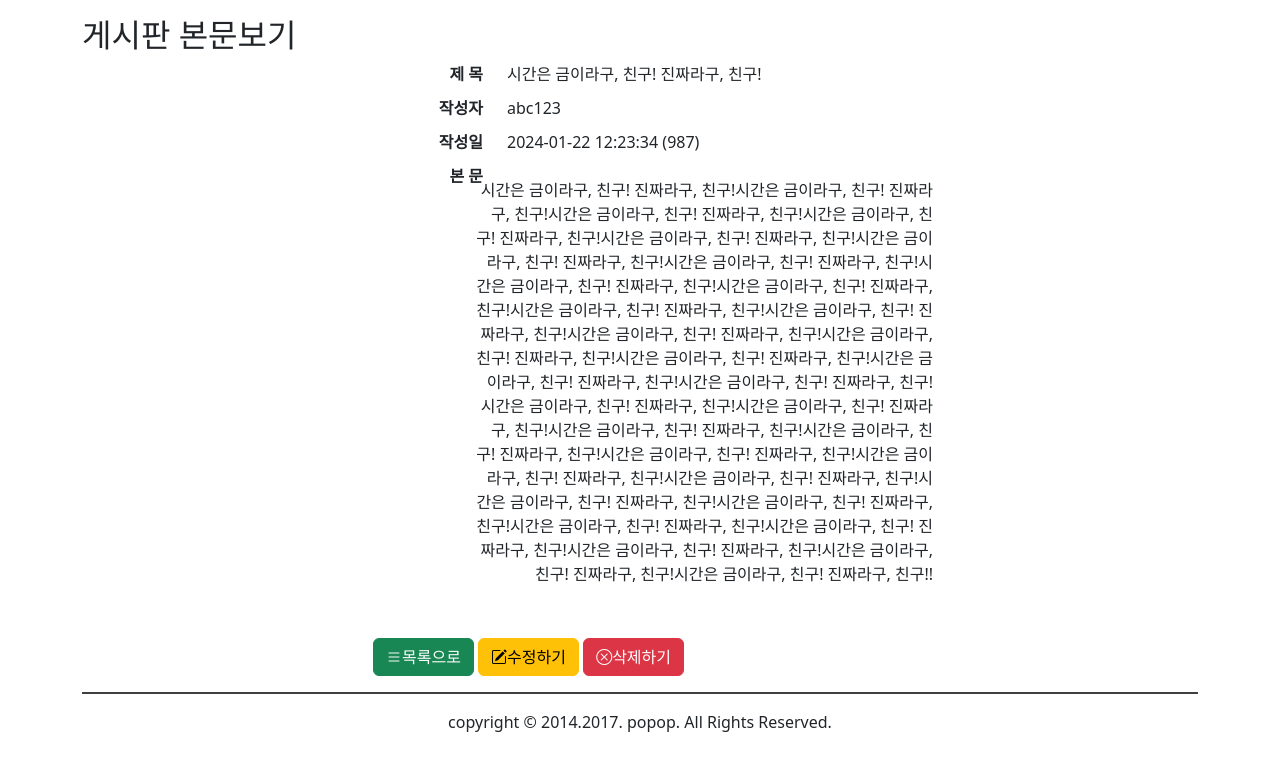
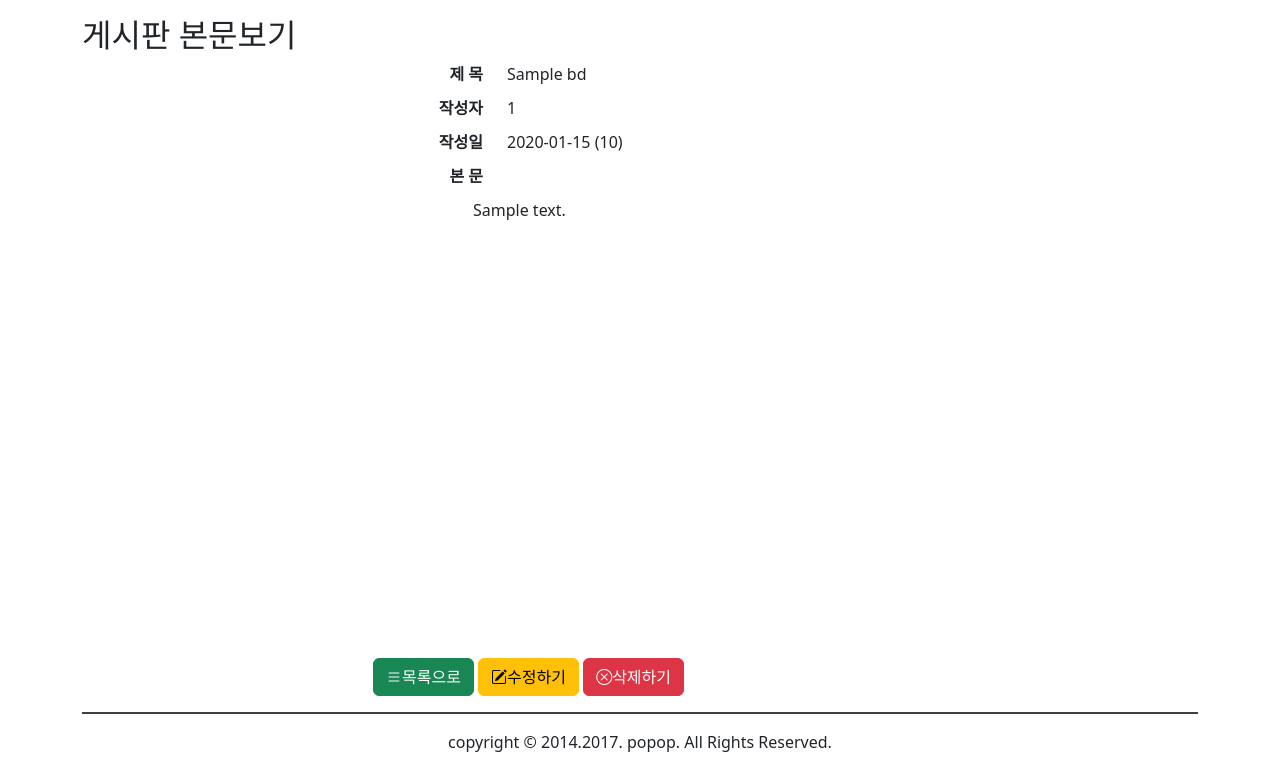
Before and after one commit to SEOKHYEONKIM0523/FastAPIproject, a FastAPI app: template views/templates/board/view.html in a window 1280 px wide. Shown: the part 138-908 px from the top of the page. Before the commit the page ends 870 px from the top, so only its background shows below. Run offline with FastAPI, Linux system fonts and the light colour scheme; the template is opened without the code that fills it: most values are stand-ins (such as "Sample title", 1, 10 or a date in 2020); parts of the project's set-up code (start-up, migrations or seed data) failed here and were passed over.

Commit message:
게시판 본문보기 - 프론트엔드

```diff
--- a/views/templates/board/list.html
+++ b/views/templates/board/list.html
@@ -33,7 +33,7 @@
             <td colspan="3"><a href="/board/write" class="btn btn-dark text-white">글쓰기</a></td></tr>
         <tr><th>번호</th><th>제목</th><th>작성자</th><th>작성일</th><th>조회</th></tr>
         {% for bd in bdlist  %}
-        <tr><td>{{ bd.bno }}</td><td><a href="/board/view">{{bd.title}}</a></td>
+        <tr><td>{{ bd.bno }}</td><td><a href="/board/view/{{bd.bno}}">{{bd.title}}</a></td>
             <td>{{bd.userid}}</td>
             <td>{{bd.regdate.strftime('%Y-%m-%d')}}</td>
             <td>{{bd.views}}</td></tr>
--- a/views/templates/board/view.html
+++ b/views/templates/board/view.html
@@ -6,7 +6,7 @@
     #cnts { display: inline-block; width: 460px; height: 450px ; margin-left: 100px; margin-top:-20px}
     .dragup { vertical-align: top}
 
-    #view div:last-child { text-align: right; margin-right: 1px}
+    #view > div:last-child { text-align: right; margin-right: 1px}
 
 
 </style>
@@ -17,22 +17,19 @@
     <div id="view" class="w-50 container">
         <div class="row">
             <div class="col-auto"><label>제 목</label></div>
-            <div class="col-auto"><span id="fi">시간은 금이라구, 친구! 진짜라구, 친구!</span></div>
+            <div class="col-auto"><span id="fi">{{ bd.title }}</span></div>
         </div>
         <div class="row">
             <div class="col-auto"><label>작성자</label></div>
-            <div class="col-auto"><span>abc123</span></div>
+            <div class="col-auto"><span>{{ bd.userid }}</span></div>
         </div>
         <div class="row">
             <div class="col-auto"><label>작성일</label></div>
-            <div class="col-auto"> <span>2024-01-22 12:23:34 (987)</span></div>
+            <div class="col-auto"> <span>{{ bd.regdate.strftime('%Y-%m-%d %H:%M:%S') }} ({{ bd.views }})</span></div>
         </div>
         <div class="row">
             <div class="col-auto"><div class="dragup"><label>본 문</label></div></div>
-            <div class="col-auto"> <span id="cnts" >시간은 금이라구, 친구! 진짜라구, 친구!시간은 금이라구, 친구! 진짜라구, 친구!시간은 금이라구, 친구! 진짜라구, 친구!시간은 금이라구, 친구! 진짜라구, 친구!시간은 금이라구, 친구! 진짜라구, 친구!시간은 금이라구, 친구! 진짜라구, 친구!시간은 금이라구, 친구! 진짜라구, 친구!시간은 금이라구, 친구! 진짜라구, 친구!시간은 금이라구, 친구! 진짜라구, 친구!시간은 금이라구, 친구! 진짜라구,
-                    친구!시간은 금이라구, 친구! 진짜라구, 친구!시간은 금이라구, 친구! 진짜라구, 친구!시간은 금이라구, 친구! 진짜라구, 친구!시간은 금이라구, 친구! 진짜라구, 친구!시간은 금이라구, 친구! 진짜라구, 친구!시간은 금이라구, 친구! 진짜라구, 친구!시간은 금이라구, 친구! 진짜라구, 친구!시간은 금이라구, 친구! 진짜라구, 친구!시간은 금이라구, 친구! 진짜라구, 친구!시간은 금이라구,
-                    친구! 진짜라구, 친구!시간은 금이라구, 친구! 진짜라구, 친구!시간은 금이라구, 친구! 진짜라구, 친구!시간은 금이라구, 친구! 진짜라구, 친구!시간은 금이라구, 친구! 진짜라구, 친구!시간은 금이라구, 친구! 진짜라구, 친구!시간은 금이라구, 친구! 진짜라구, 친구!시간은 금이라구, 친구! 진짜라구, 친구!시간은 금이라구, 친구! 진짜라구, 친구!시간은 금이라구, 친구! 진짜라구, 친구!시간은 금이라구, 친구! 진짜라구,
-                    친구!!</span></div></div>
+            <div class="col-auto"> <span id="cnts" >{{ bd.contents }}</span></div></div>
         <button type="button" class="btn btn-success"><i class="bi bi-list"></i>목록으로</button>
         <button type="button" class="btn btn-warning"><i class="bi bi-pencil-square"></i>수정하기</button>
         <button type="button" class="btn btn-danger"><i class="bi bi-x-circle"></i>삭제하기</button>
```
